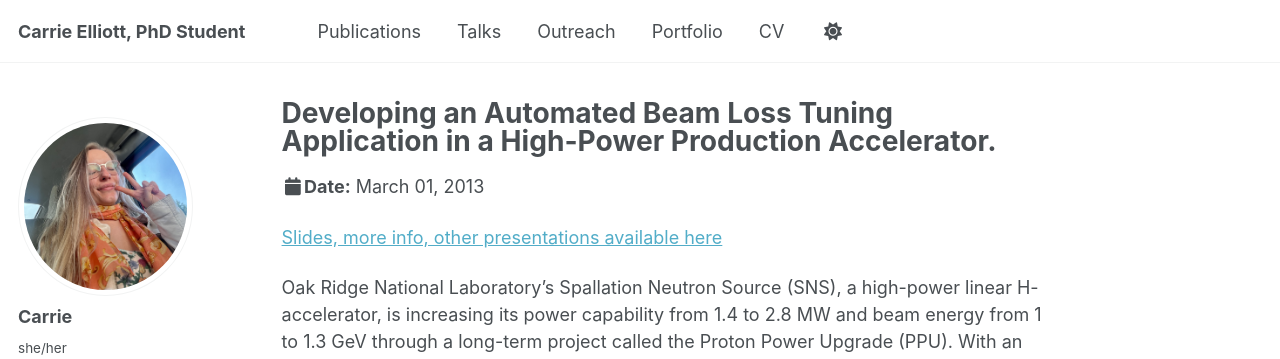
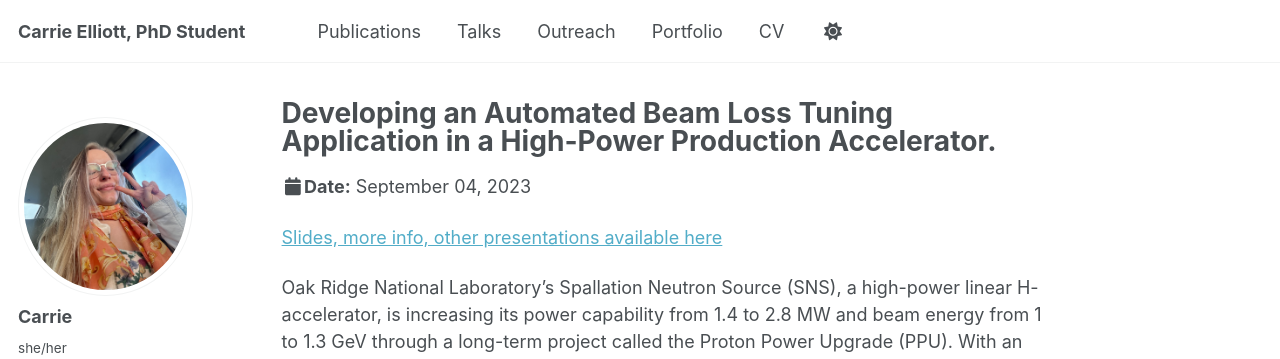
Before and after one commit to cellio00/cellio00.github.io, a Jekyll site: the page built from _talks/2023-09-wao.md, in a window 1280 px wide and 1367 px high. Shown: the top 359 px of the window. Built offline with Jekyll 4.4.1, drawn with Linux system fonts in a browser that asks for light colours; some web fonts are replaced.

Commit message:
fix bug in talks page

```diff
--- a/_talks/2023-09-wao.md
+++ b/_talks/2023-09-wao.md
@@ -4,7 +4,7 @@ collection: talks
 type: "Talk"
 permalink: /talks/2023-09-wao
 venue: "Workshop on Accelerator Operations (WAO)"
-date: 2013-03-01
+date: 2023-09-04
 location: "Tsukuba, Ibaraki, Japan"
 ---
 
```
